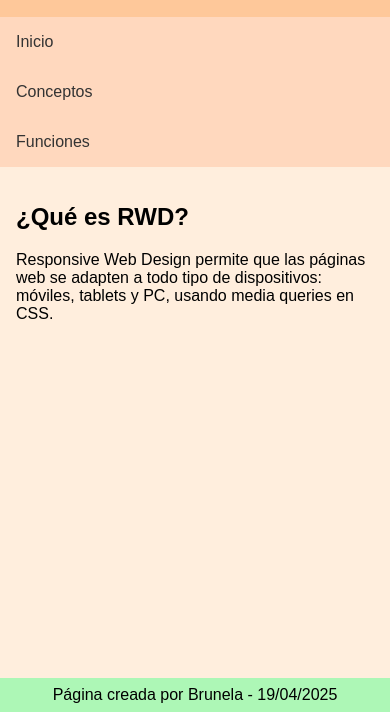
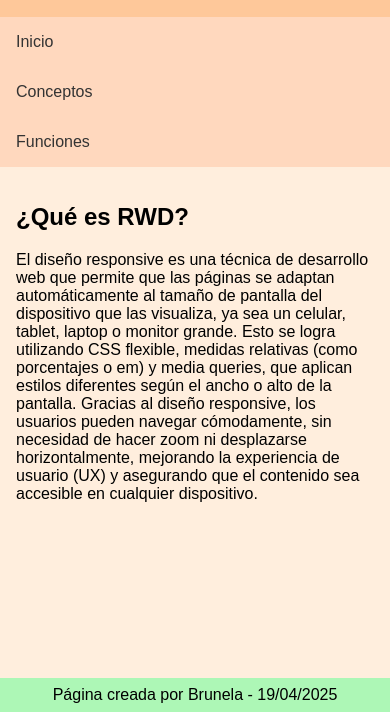
Before and after one commit to lautarorob/ParcialCUS, a plain HTML site: page tt2-laboratorioV/public_html/estilosResponsive.html in a window 390 px wide. Shown: the part 132-844 px from the top of the page. Drawn offline with Linux system fonts and the light colour scheme.

Commit message:
Revert "Revert "commit estilosResponsive.html""

```diff
--- a/tt2-laboratorioV/public_html/estilosResponsive.html
+++ b/tt2-laboratorioV/public_html/estilosResponsive.html
@@ -22,7 +22,9 @@
 <main>
     <section>
         <h2>¿Qué es RWD?</h2>
-        <p>Responsive Web Design permite que las páginas web se adapten a todo tipo de dispositivos: móviles, tablets y PC, usando media queries en CSS.</p>
+        <p>El diseño responsive es una técnica de desarrollo web que permite
+            que las páginas se adaptan automáticamente al tamaño de pantalla del dispositivo que las visualiza, ya sea un celular, tablet, laptop o monitor grande. Esto se logra utilizando CSS flexible, medidas relativas (como porcentajes o em) y media queries, que aplican estilos diferentes según el ancho o alto de la pantalla. Gracias al diseño responsive, los usuarios pueden navegar cómodamente, sin necesidad de hacer zoom ni desplazarse horizontalmente,
+            mejorando la experiencia de usuario (UX) y asegurando que el contenido sea accesible en cualquier dispositivo.</p>
     </section>
 </main>
 
```
